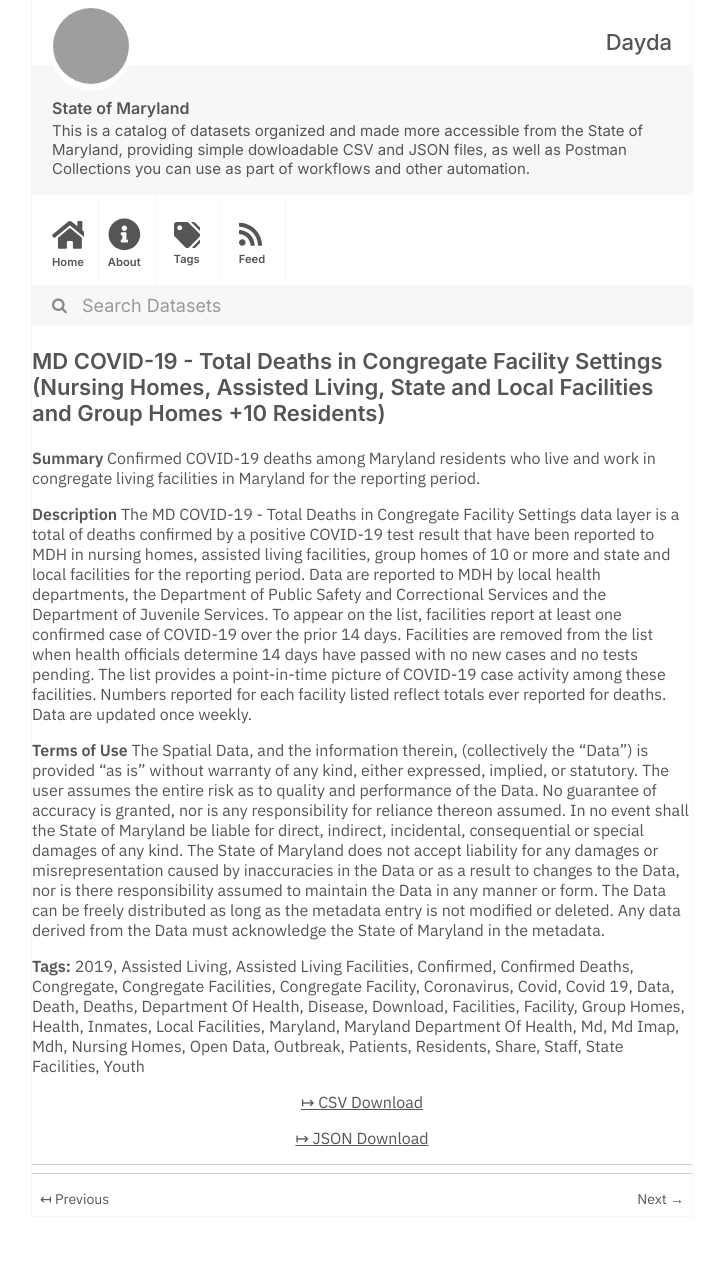
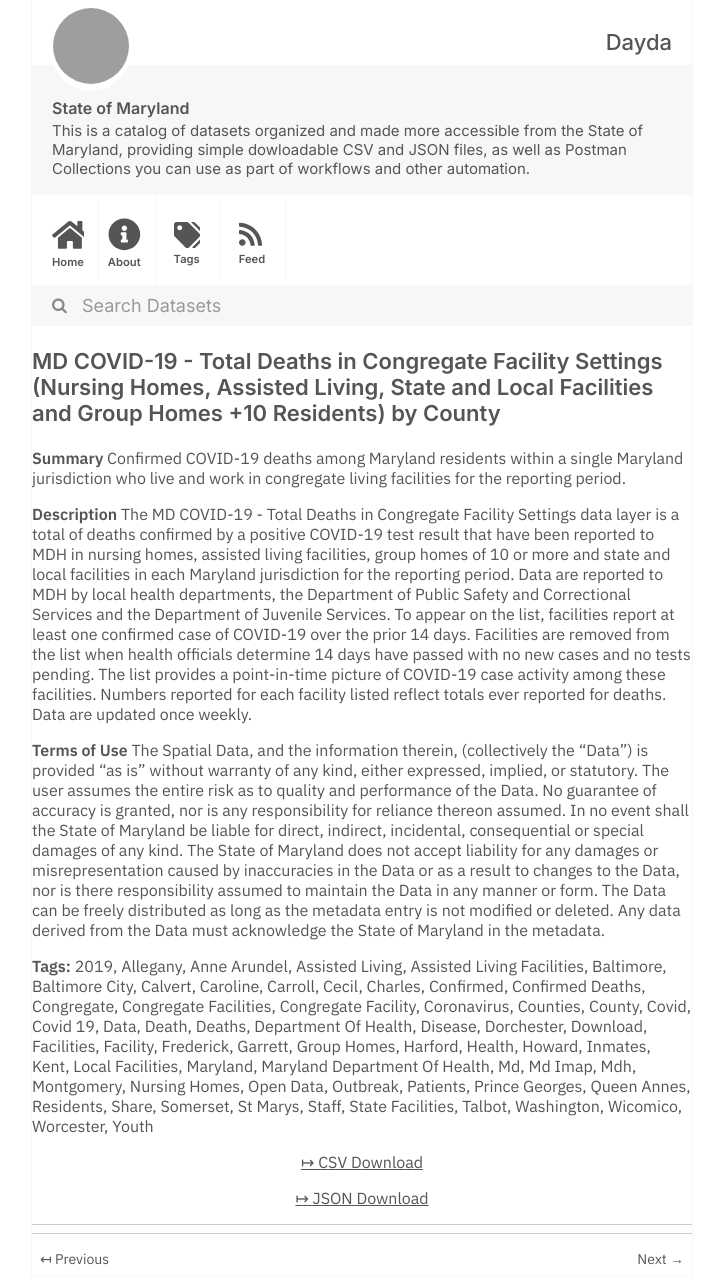
Before and after one commit to dayda-entities/state-of-maryland, a Jekyll site: the page built from _posts/2020-11-20-md-covid-19-total-deaths-in-co.md, in a window 1280 px wide. Shown: the whole page, without its empty margins (278-1001 px from the left). Built offline with Jekyll 4.4.1, drawn with Linux system fonts in a browser that asks for light colours; before the commit the page ends 1217 px from its top, so only the background shows below that; grey boxes are pictures that could not be loaded.

Commit message:
Publish Data

```diff
--- a/_posts/2020-11-20-md-covid-19-total-deaths-in-co.md
+++ b/_posts/2020-11-20-md-covid-19-total-deaths-in-co.md
@@ -1,21 +1,33 @@
 ---
 title: >-
   MD COVID-19 - Total Deaths in Congregate Facility Settings (Nursing Homes,
-  Assisted Living, State and Local Facilities and Group Homes +10 Residents)
-created: '2020-11-20T17:09:13.436197'
-modified: '2020-12-04T19:14:45.161465'
+  Assisted Living, State and Local Facilities and Group Homes +10 Residents) by
+  County
+created: '2020-11-20T17:09:28.916643'
+modified: '2020-12-04T19:15:09.270836'
 state: active
 type: dataset
 tags:
   - '2019'
+  - Allegany
+  - Anne Arundel
   - Assisted Living
   - Assisted Living Facilities
+  - Baltimore
+  - Baltimore City
+  - Calvert
+  - Caroline
+  - Carroll
+  - Cecil
+  - Charles
   - Confirmed
   - Confirmed Deaths
   - Congregate
   - Congregate Facilities
   - Congregate Facility
   - Coronavirus
+  - Counties
+  - County
   - Covid
   - Covid 19
   - Data
@@ -23,40 +35,55 @@ tags:
   - Deaths
   - Department Of Health
   - Disease
+  - Dorchester
   - Download
   - Facilities
   - Facility
+  - Frederick
+  - Garrett
   - Group Homes
+  - Harford
   - Health
+  - Howard
   - Inmates
+  - Kent
   - Local Facilities
   - Maryland
   - Maryland Department Of Health
   - Md
   - Md Imap
   - Mdh
+  - Montgomery
   - Nursing Homes
   - Open Data
   - Outbreak
   - Patients
+  - Prince Georges
+  - Queen Annes
   - Residents
   - Share
+  - Somerset
+  - St Marys
   - Staff
   - State Facilities
+  - Talbot
+  - Washington
+  - Wicomico
+  - Worcester
   - Youth
 groups:
   - Local Government
-csv_url: 'https://opendata.maryland.gov/api/views/f7zu-3dcm/rows.csv?accessType=DOWNLOAD'
+csv_url: 'https://opendata.maryland.gov/api/views/qtbp-sk84/rows.csv?accessType=DOWNLOAD'
 json_url: >-
-  https://opendata.maryland.gov/api/views/f7zu-3dcm/rows.json?accessType=DOWNLOAD
+  https://opendata.maryland.gov/api/views/qtbp-sk84/rows.json?accessType=DOWNLOAD
 layout: post
 
 ---
 <b>Summary</b>
-Confirmed COVID-19 deaths among Maryland residents who live and work in congregate living facilities in Maryland for the reporting period.
+Confirmed COVID-19 deaths among Maryland residents within a single Maryland jurisdiction who live and work in congregate living facilities for the reporting period.
 
 <b>Description</b>
-The MD COVID-19 - Total Deaths in Congregate Facility Settings data layer is a total of deaths confirmed by a positive COVID-19 test result that have been reported to MDH in nursing homes, assisted living facilities, group homes of 10 or more and state and local facilities for the reporting period. Data are reported to MDH by local health departments, the Department of Public Safety and Correctional Services and the Department of Juvenile Services. To appear on the list, facilities report at least one confirmed case of COVID-19 over the prior 14 days. Facilities are removed from the list when health officials determine 14 days have passed with no new cases and no tests pending. The list provides a point-in-time picture of COVID-19 case activity among these facilities. Numbers reported for each facility listed reflect totals ever reported for deaths. Data are updated once weekly.
+The MD COVID-19 - Total Deaths in Congregate Facility Settings data layer is a total of deaths confirmed by a positive COVID-19 test result that have been reported to MDH in nursing homes, assisted living facilities, group homes of 10 or more and state and local facilities in each Maryland jurisdiction for the reporting period. Data are reported to MDH by local health departments, the Department of Public Safety and Correctional Services and the Department of Juvenile Services. To appear on the list, facilities report at least one confirmed case of COVID-19 over the prior 14 days. Facilities are removed from the list when health officials determine 14 days have passed with no new cases and no tests pending. The list provides a point-in-time picture of COVID-19 case activity among these facilities. Numbers reported for each facility listed reflect totals ever reported for deaths. Data are updated once weekly.
 
 <b>Terms of Use</b>
 The Spatial Data, and the information therein, (collectively the "Data") is provided "as is" without warranty of any kind, either expressed, implied, or statutory. The user assumes the entire risk as to quality and performance of the Data. No guarantee of accuracy is granted, nor is any responsibility for reliance thereon assumed. In no event shall the State of Maryland be liable for direct, indirect, incidental, consequential or special damages of any kind. The State of Maryland does not accept liability for any damages or misrepresentation caused by inaccuracies in the Data or as a result to changes to the Data, nor is there responsibility assumed to maintain the Data in any manner or form. The Data can be freely distributed as long as the metadata entry is not modified or deleted. Any data derived from the Data must acknowledge the State of Maryland in the metadata.
```
